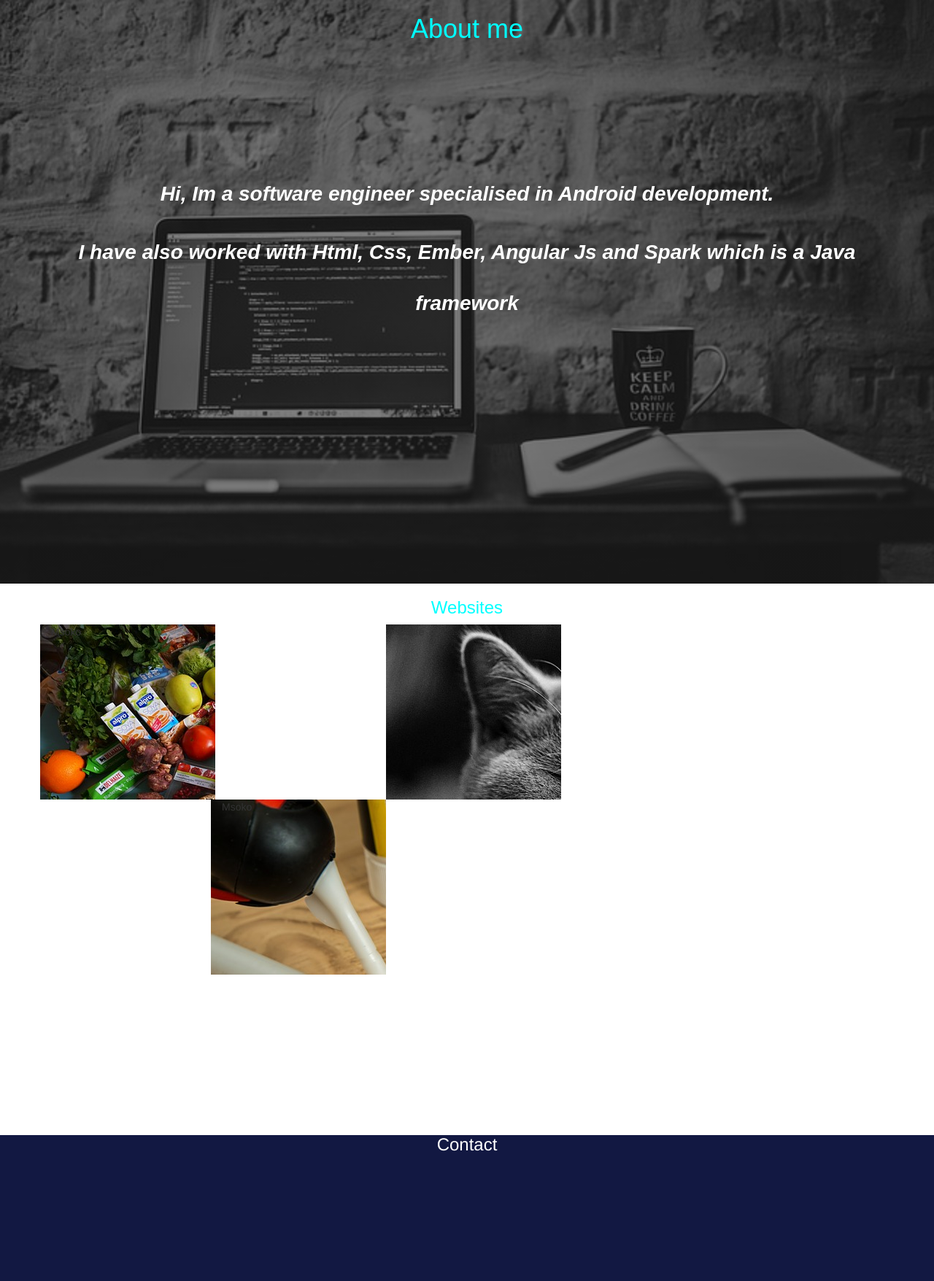
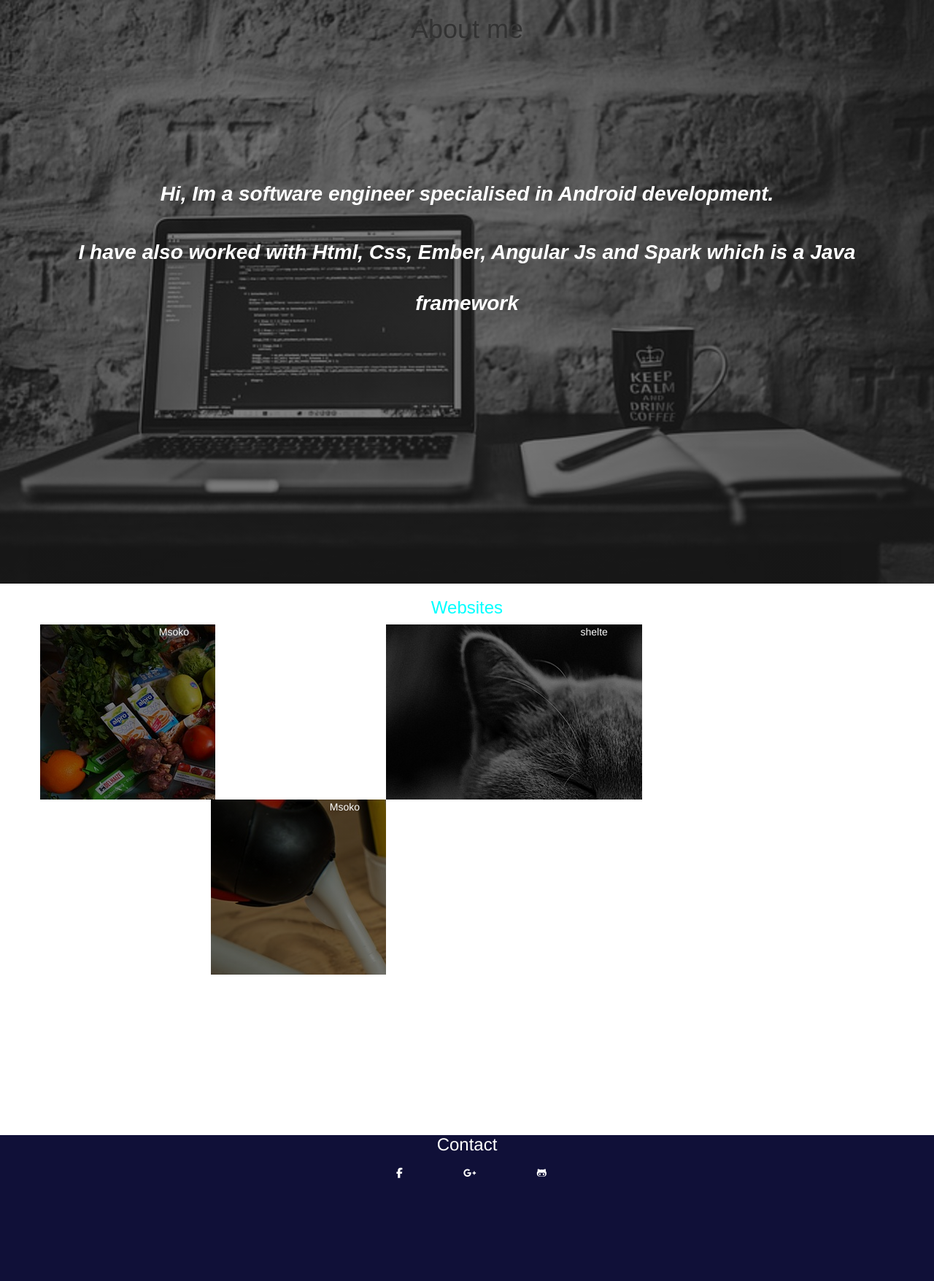
Before and after one commit to Ruthiegitau/portfolio-website, a PHP site: page /hire.html in a window 1280 px wide. Shown: the whole page at 73% size. Run offline with PHP 8.4, Linux system fonts and the light colour scheme; some libraries are stand-ins or nearby versions.

Commit message:
added social media icons

```diff
--- a/css/style.css
+++ b/css/style.css
@@ -58,7 +58,7 @@
 
 .sec2 a{
   text-decoration: none;
-  color: #fff;
+  color: #c0c0c6;
   text-align: center;
   font-size: 20px;
   font-family: sans-serif;
@@ -95,7 +95,7 @@
 
 
 #img1{
-background-image: url("../img/grocery.jpg");
+  background-image: linear-gradient(rgba(0,0,0,0.5),rgba(0,0,0,0.5)),url("../img/grocery.jpg");
 width: 30vh;
 height: 30vh;
 cursor: pointer;
@@ -103,8 +103,8 @@
 }
 
 #img2{
-  background-image: url("../img/cat.jpg");
-  width: 30vh;
+  background-image: linear-gradient(rgba(0,0,0,0.5),rgba(0,0,0,0.5)),url("../img/cat.jpg");
+  width: 30%;
   height: 30vh;
   cursor: pointer;
   margin-left: 20%;
@@ -112,7 +112,7 @@
 }
 
 #img3{
-  background-image: url("../img/revamp.jpg");
+  background-image: linear-gradient(rgba(0,0,0,0.5),rgba(0,0,0,0.5)),url("../img/revamp.jpg");
   width: 30vh;
   height: 30vh;
   cursor: pointer;
@@ -141,9 +141,15 @@
     height: 200px;
 }
 .site-footer {
-  background: #121842;
+  background: #101038;
 }
 
 .foot{
   color: #fff;
 }
+
+.media{
+  color: white;
+  margin-right: 35%;
+  margin-top: 10%;
+}
--- a/hire.html
+++ b/hire.html
@@ -6,6 +6,9 @@
   </head>
   <link href="css/bootstrap.css" rel="stylesheet" type="text/css">
   <link href="css/style.css" rel="stylesheet" type="text/css">
+  <link rel="stylesheet" href="/css/bootstrap.min.css">
+  <script src="https://use.fontawesome.com/d92833292f.js"></script>
+
   <body>
     <section class="hireMe">
       <div class="container" id="about">
@@ -24,13 +27,13 @@
         <div class="row">
             <ul>
               <div class="col-md-4" id="img1">
-            <li<a href="https://hidden-dusk-74876.herokuapp.com">Msoko</a></li>
+            <li><a href="https://hidden-dusk-74876.herokuapp.com">Msoko</a></li>
           </div>
           <div class="col-md-4" id="img2">
-            <li<a href="https://legendsofawesomeness.github.io/animal-shelter-website">shelte</a></li>
+            <li><a href="https://legendsofawesomeness.github.io/animal-shelter-website">shelte</a></li>
           </div>
           <div class="col-md-4" id="img3">
-            <li<a href="revamp.herokuapp.com">Msoko</a></li>
+            <li><a href="revamp.herokuapp.com">Msoko</a></li>
           </div>
 
 
@@ -52,7 +55,7 @@
 
 <footer class="site-footer">
   <h3 class="foot"><center>Contact</center></h3>
-  <ul>
+  <ul class="media">
     <li><i class="fa fa-github-alt" aria-hidden="true"></i></li>
     <li><i class="fa fa-google-plus" aria-hidden="true"></i></li>
     <li><i class="fa fa-facebook" aria-hidden="true"></i></li>
```
